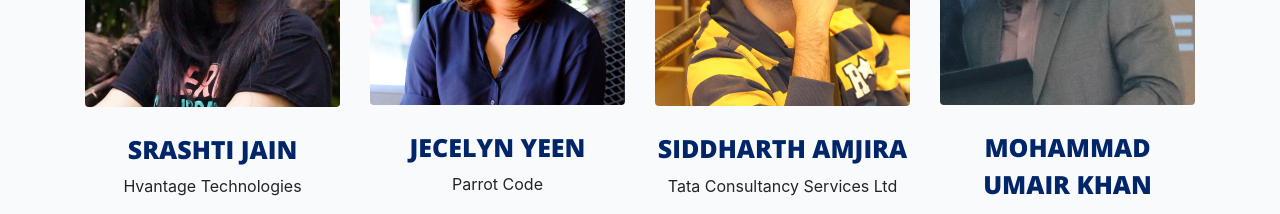
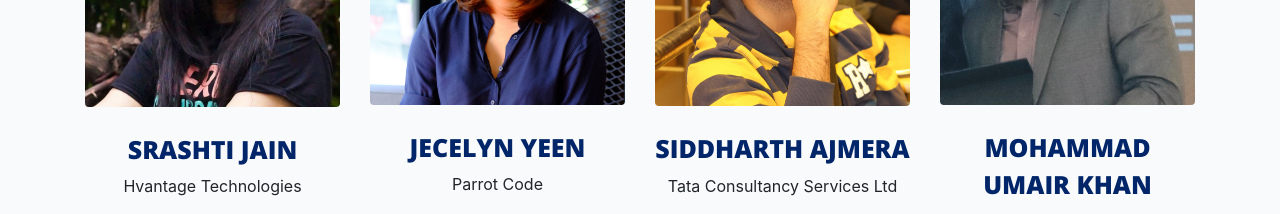
Before and after one commit to ngsrilanka/ngSrilanka-2019, an Angular app: page /speakers in a window 1280 px wide. Shown: the part 900-1114 px from the top of the page. Built offline with nearby package versions, Linux system fonts and the light colour scheme.

Commit message:
Corrected a speaker's name

```diff
--- a/src/app/components/speakers/speakers.component.ts
+++ b/src/app/components/speakers/speakers.component.ts
@@ -64,7 +64,7 @@ export class SpeakersComponent implements OnInit {
       ""
     ),
     new Speaker(
-      "Siddharth Amjira",
+      "Siddharth Ajmera",
       "Tata Consultancy Services Ltd",
       "SiddAjmera",
       "SiddAjmera",
```
Also changed, not shown: src/assets/images/sponsors/Instagram_AppIcon_Aug2017.png (added), src/assets/images/sponsors/ig-logo-email.png (added).
